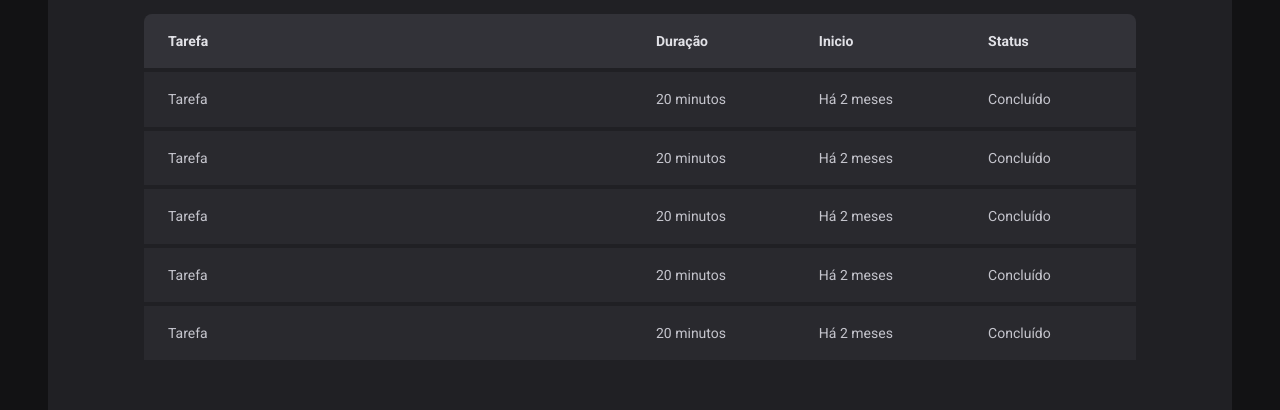
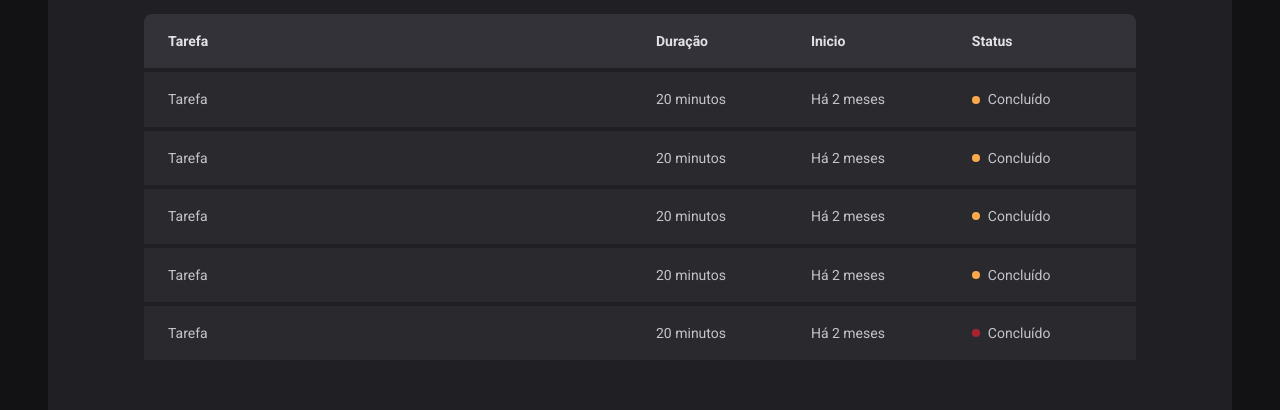
Before and after one commit to Peheberhardt/Ignite-Timer, a React (Vite) app: page /history in a window 1280 px wide. Shown: the part 270-680 px from the top of the page. Built offline with nearby package versions, Linux system fonts and the light colour scheme.

Commit message:
aula interminada ciclo completo

```diff
--- a/package.json
+++ b/package.json
@@ -10,10 +10,14 @@
     "preview": "vite preview"
   },
   "dependencies": {
+    "@hookform/resolvers": "^3.1.1",
+    "date-fns": "^2.30.0",
     "phosphor-react": "^1.4.1",
     "react": "^18.2.0",
     "react-dom": "^18.2.0",
-    "react-router-dom": "^6.13.0"
+    "react-hook-form": "^7.45.1",
+    "react-router-dom": "^6.13.0",
+    "zod": "^3.21.4"
   },
   "devDependencies": {
     "@rocketseat/eslint-config": "^1.2.0",
--- a/src/pages/History/index.tsx
+++ b/src/pages/History/index.tsx
@@ -1,4 +1,4 @@
-import { HistoryContainer, HistoryList } from './styles'
+import { HistoryContainer, HistoryList, Status } from './styles'
 
 export function History() {
   return (
@@ -19,31 +19,31 @@ export function History() {
               <td>Tarefa</td>
               <td>20 minutos</td>
               <td>Há 2 meses</td>
-              <td>Concluído</td>
+              <td><Status statusColor='yellow'>Concluído</Status></td>
             </tr>
             <tr>
               <td>Tarefa</td>
               <td>20 minutos</td>
               <td>Há 2 meses</td>
-              <td>Concluído</td>
+              <td><Status statusColor='yellow'>Concluído</Status></td>
             </tr>
             <tr>
               <td>Tarefa</td>
               <td>20 minutos</td>
               <td>Há 2 meses</td>
-              <td>Concluído</td>
+              <td><Status statusColor='yellow'>Concluído</Status></td>
             </tr>
             <tr>
               <td>Tarefa</td>
               <td>20 minutos</td>
               <td>Há 2 meses</td>
-              <td>Concluído</td>
+              <td><Status statusColor='yellow'>Concluído</Status></td>
             </tr>
             <tr>
               <td>Tarefa</td>
               <td>20 minutos</td>
               <td>Há 2 meses</td>
-              <td>Concluído</td>
+              <td><Status statusColor='red'>Concluído</Status></td>
             </tr>
           </tbody>
         </table>
--- a/src/pages/History/styles.ts
+++ b/src/pages/History/styles.ts
@@ -58,3 +58,29 @@ export const HistoryList = styled.div`
     }
   }
 `
+
+interface StatusProps{
+  statusColor:keyof typeof STATUS_COLORS
+}
+
+const STATUS_COLORS={
+  yellow: 'yellow-500',
+  red: 'red-500',
+  green: 'green-500'
+} as const
+
+export const Status = styled.span<StatusProps>`
+  display:flex;
+  align-items: center;
+  gap: 0.5rem;
+
+  &::before{
+    content:"";
+    width: 0.5rem;
+    height: 0.5rem;
+
+    border-radius: 50%;
+    background: ${props=>props.theme[STATUS_COLORS[props.statusColor]]};
+
+  }
+`
--- a/src/pages/Home/index.tsx
+++ b/src/pages/Home/index.tsx
@@ -1,4 +1,4 @@
-import { Play } from 'phosphor-react'
+import { HandPalm, Play } from 'phosphor-react'
 import {
   CountdownContainer,
   FormContainer,
@@ -6,13 +6,15 @@ import {
   MinutesAmountInput,
   Separator,
   StartCountdownButton,
+  StopCountdownButton,
   TaskInput,
 } from './styles'
 
 import {useForm} from 'react-hook-form'
 import {zodResolver} from '@hookform/resolvers/zod'
 import * as z from 'zod'
-import { useState } from 'react'
+import { useEffect, useState } from 'react'
+import {differenceInSeconds, set} from 'date-fns'
 
 
 const newCycleFormValidationSchema = z.object({
@@ -25,7 +27,11 @@ type NewCycleFormData = z.infer<typeof newCycleFormValidationSchema>
 interface Cycle{
   id: string,
   task: string,
-  minutesAmount:number
+  minutesAmount:number,
+  startDate: Date,
+  interruptedDate?: Date,
+  finishedDate?: Date,
+
 }
 
 export function Home() {
@@ -47,15 +53,55 @@ export function Home() {
       id: id,
       task: data.task,
       minutesAmount:data.minutesAmount,
+      startDate :new Date()
     }
     setCycles((state) => [...state,newCycle])
     setActiveCycleId(id)
+    setAmountSecondsPassed(0)
     reset()
   }
 
+  function handleInterruptCycle(){
+    setCycles(cycles.map(cycle =>{
+      if(cycle.id === activeCycleId){
+        return {... cycle, interruptedDate: new Date()}
+      } else{
+        return cycle
+      }
+    }))
+    setActiveCycleId(null)
+
+  }
+
   const activeCycle = cycles.find((cycle) => cycle.id === activeCycleId)
+  const totalSeconds = activeCycle ? activeCycle.minutesAmount * 60 : 0
 
-  const totalSeconds = activeCycle ? activeCycle.minutesAmount * 60 : 0
+  useEffect(() => {
+    let interval:number
+    if(activeCycle){
+      interval = setInterval(() =>{
+        const secondsDifference = differenceInSeconds(new Date(), activeCycle.startDate)
+
+        if(secondsDifference >= totalSeconds){
+           setCycles(cycles.map((cycle) =>{
+            if(cycle.id === activeCycleId){
+              return {...cycle, finishedDate:new Date()}
+            } else{
+              return cycle
+            }
+           }))
+        }
+        setAmountSecondsPassed(secondsDifference)
+      },1000)
+    }
+
+    return () =>{
+      clearInterval(interval)
+    }
+  },[activeCycle, totalSeconds])
+
+
+
   const currentSeconds = activeCycle ? totalSeconds - amountSecondsPassed : 0
 
   const minutesAmount = Math.floor(currentSeconds / 60)
@@ -71,6 +117,13 @@ export function Home() {
     alert(formState.errors.task?.message)
   }
 
+  useEffect(() => {
+    if(activeCycle){
+      document.title = `${minutes}:${seconds}`
+    }
+
+  },[minutes, seconds, activeCycle])
+
   const task = watch('task')
   const isSubmitDisabled = !task
 
@@ -83,6 +136,7 @@ export function Home() {
           <TaskInput
             id="task"
             list="task-suggestion"
+            disabled={!!activeCycle}
             placeholder="De um nome para o seu projeto"
             {...register('task')}
           />
@@ -98,6 +152,7 @@ export function Home() {
             step={5}
             min={5}
             max={60}
+            disabled={!!activeCycle}
             {...register('minutesAmount', {valueAsNumber:true})}
           />
 
@@ -112,10 +167,17 @@ export function Home() {
           <span>{seconds[1]}</span>
         </CountdownContainer>
 
+        { activeCycle ?(
+        <StopCountdownButton onClick={handleInterruptCycle} type="button">
+          <HandPalm size={24} />
+          Interromper
+        </StopCountdownButton>
+        ) : (
         <StartCountdownButton disabled={isSubmitDisabled} type="submit">
           <Play size={24} />
           Começar
         </StartCountdownButton>
+        )}
       </form>
     </HomeContainer>
   )
--- a/src/pages/Home/styles.ts
+++ b/src/pages/Home/styles.ts
@@ -83,7 +83,7 @@ export const Separator = styled.div`
   justify-content: center;
 `
 
-export const StartCountdownButton = styled.button`
+export const BaseCountdownButton = styled.button`
   width: 100%;
   border: 0;
   padding: 1rem;
@@ -98,15 +98,32 @@ export const StartCountdownButton = styled.button`
 
   cursor: pointer;
 
+
+
+  color: ${(props) => props.theme['gray-100']};
+
+  &:disabled {
+    opacity: 0.7;
+    cursor: not-allowed;
+  }
+
+`
+
+export const StartCountdownButton = styled(BaseCountdownButton)`
   background: ${(props) => props.theme['green-500']};
-  color: ${(props) => props.theme['gray-100']};
 
   &:not(:disabled):hover {
     background: ${(props) => props.theme['green-700']};
   }
 
-  &:disabled {
-    opacity: 0.7;
-    cursor: not-allowed;
+`
+
+export const StopCountdownButton = styled(BaseCountdownButton)`
+  background: ${(props) => props.theme['red-500']};
+
+
+  &:not(:disabled):hover {
+    background: ${(props) => props.theme['red-700']};
   }
+
 `
```
Also changed, not shown: src/main.tsx (+4 -4 lines), 1 other file (tests, documents, lock files or other folders).
